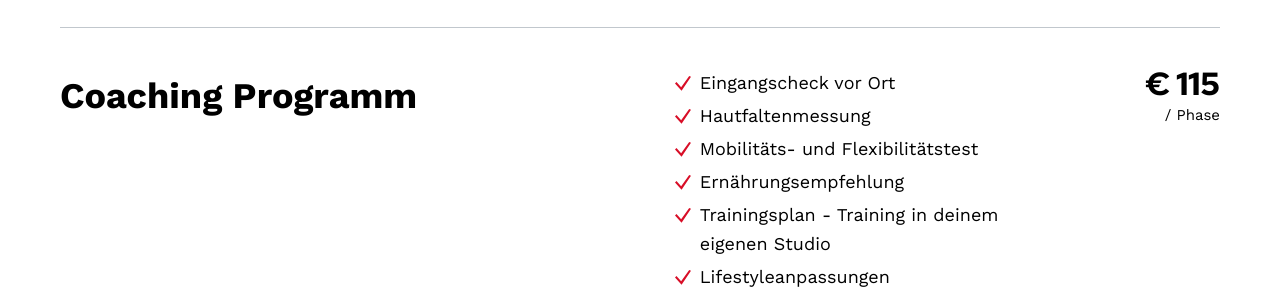
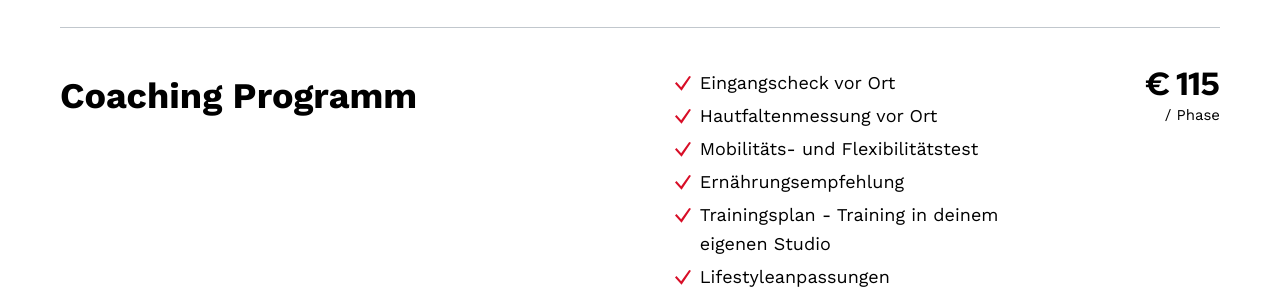
Before and after one commit to yspt-de/www, a Jekyll site: the page built from index.markdown, in a window 1280 px wide and 900 px high, scrolled down 3391 px. Shown: the part 158-458 px from the top of the window. Built offline with Jekyll 4.4.1, drawn with Linux system fonts in a browser that asks for light colours.

Commit message:
Update from Forestry.io Yusuf Shafiq updated index.markdown

```diff
--- a/index.markdown
+++ b/index.markdown
@@ -53,7 +53,7 @@ services:
   price-einheit: Phase
   usps:
   - Eingangscheck vor Ort
-  - Hautfaltenmessung
+  - Hautfaltenmessung vor Ort
   - Mobilitäts- und Flexibilitätstest
   - Ernährungsempfehlung
   - Trainingsplan - Training in deinem eigenen Studio
```
